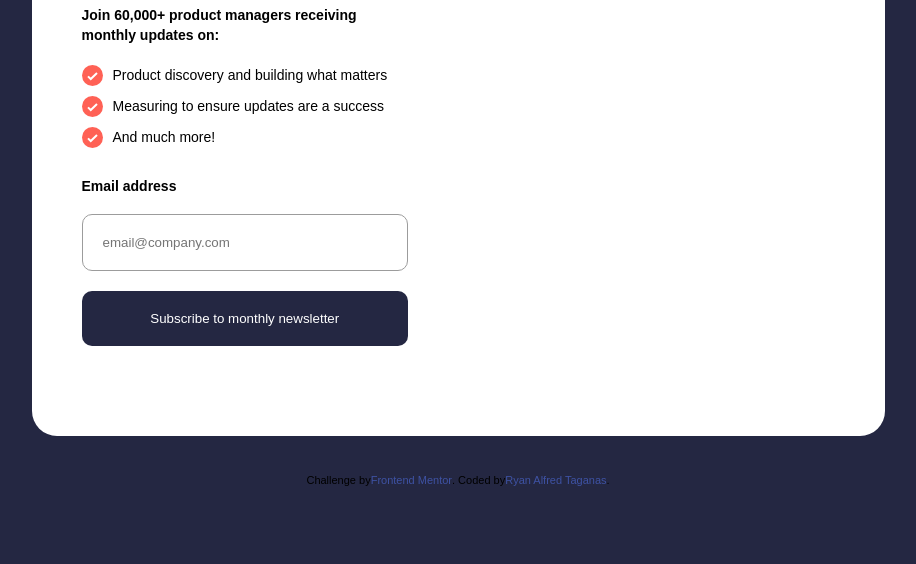
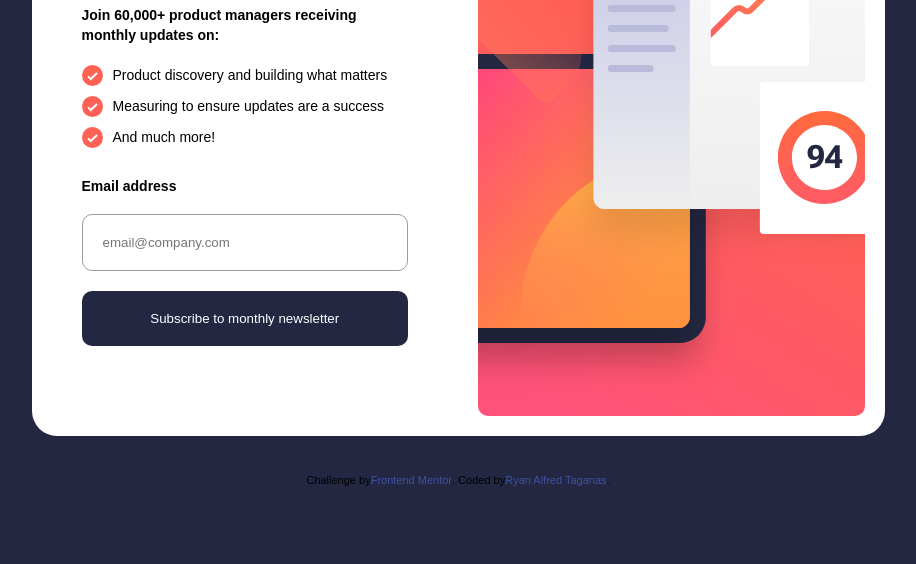
Before and after one commit to ryanalfredtaganas/SignUpFormChallenge-ByFrontEndMentor, a plain HTML site: page index.html in a window 1280 px wide. Shown: the part 236-800 px from the top of the page, without its empty margins (182-1098 px from the left). Drawn offline with Linux system fonts and the light colour scheme; the site is published under a folder, as on GitHub Pages, so addresses that start at the root find nothing.

Commit message:
Update style.css

```diff
--- a/style.css
+++ b/style.css
@@ -46,7 +46,7 @@ body{
 .container-right{
     display: flex;
     justify-content: end;
-    background: no-repeat url(/assets/images/illustration-sign-up-desktop.svg);
+    background: no-repeat url(./assets/images/illustration-sign-up-desktop.svg);
     background-position: right;
     margin: 20px;
     border-radius: 10px;
```
